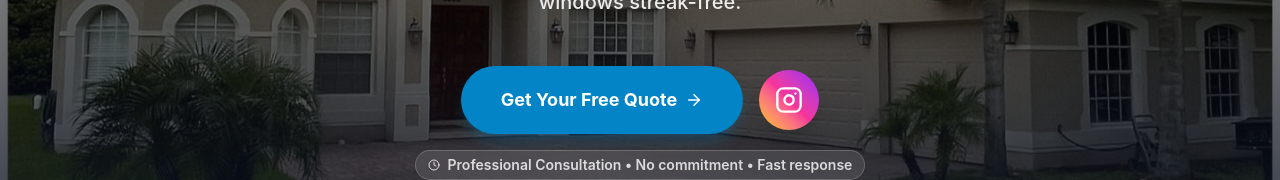
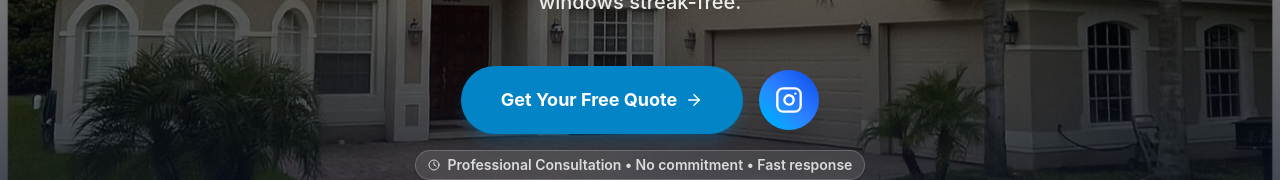
Before and after one commit to ys-sites/Pressure-Wash-Pro-Elite, a React (Vite) app: page / in a window 1280 px wide. Shown: the part 378-558 px from the top of the page. Built offline with nearby package versions, Linux system fonts and the light colour scheme.

Commit message:
style: instagram hero button blue brand theme

```diff
--- a/src/App.tsx
+++ b/src/App.tsx
@@ -756,7 +756,7 @@ function AppContent() {
                 href="https://www.instagram.com/pressurewashpross"
                 target="_blank"
                 rel="noopener noreferrer"
-                className="w-14 h-14 sm:w-[60px] sm:h-[60px] bg-gradient-to-tr from-yellow-400 via-pink-500 to-purple-600 rounded-full flex items-center justify-center text-white shadow-xl hover:shadow-2xl hover:scale-110 transition-transform flex-shrink-0"
+                className="w-14 h-14 sm:w-[60px] sm:h-[60px] bg-gradient-to-tr from-sky-400 via-blue-500 to-blue-700 rounded-full flex items-center justify-center text-white shadow-xl hover:shadow-2xl hover:scale-110 transition-transform flex-shrink-0"
               >
                 <Instagram size={28} />
               </a>
```
